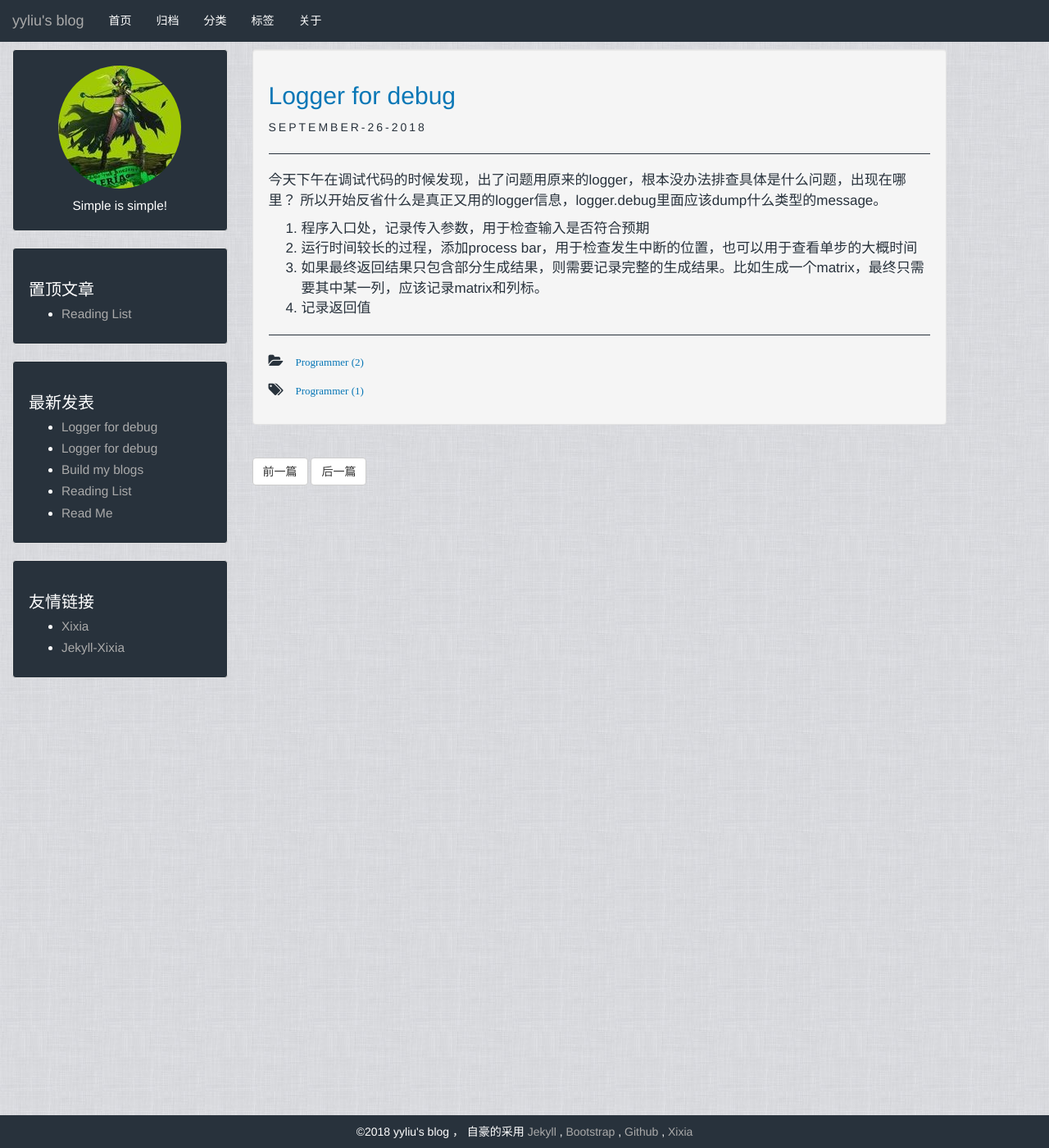
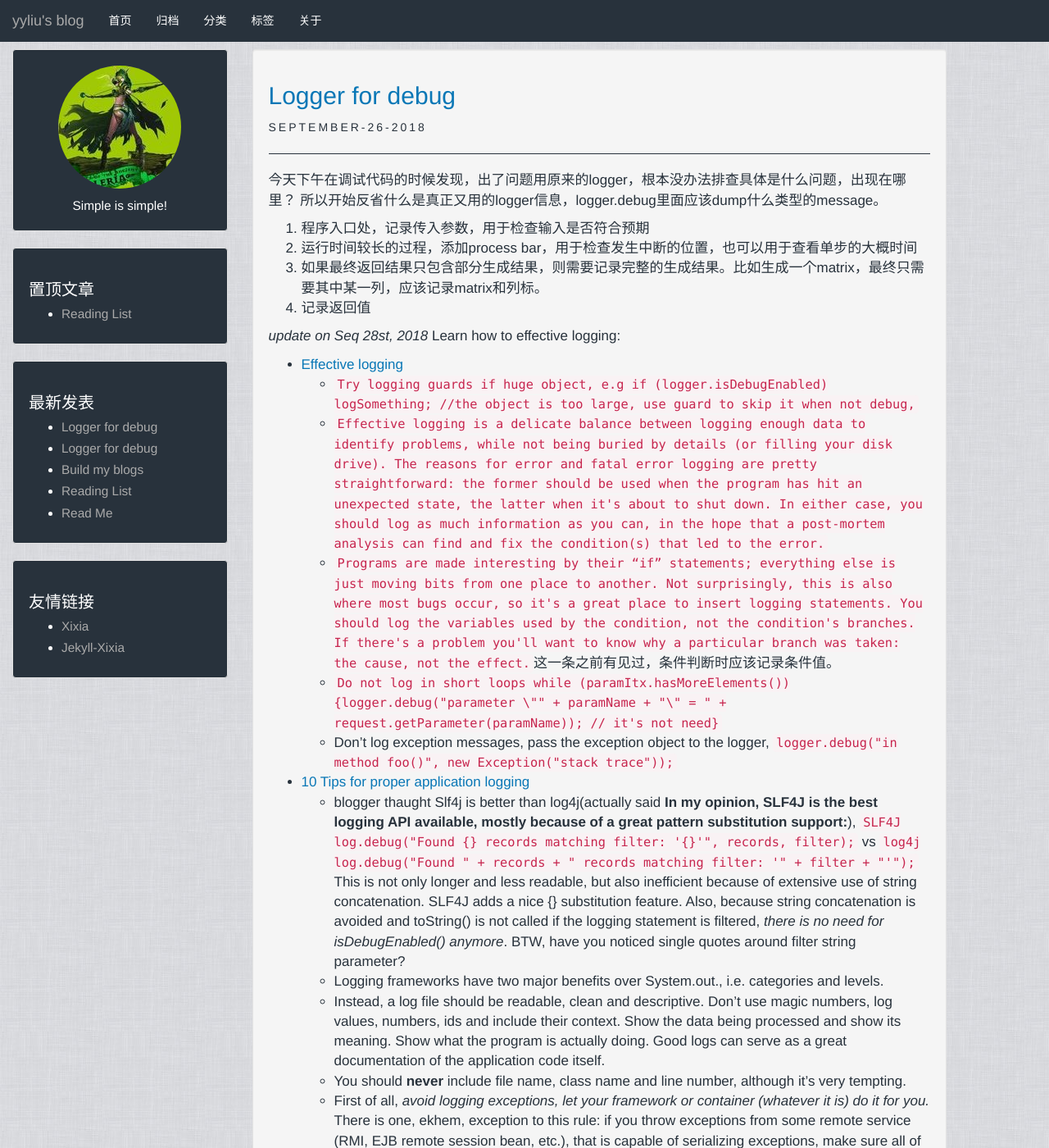
Before and after one commit to royss7/royss7.github.io, a Jekyll site: the page built from _posts/2018-09-26-Logger-debug.md, in a window 1280 px wide and 1400 px high. Shown: the whole window at 82% size. Built offline with Jekyll 4.4.1, drawn with Linux system fonts in a browser that asks for light colours; some of the changed text lies outside the part shown.

Commit message:
feat(2018-09-26-Logger-debug.md): add new effective logger

```diff
--- a/_posts/2018-09-26-Logger-debug.md
+++ b/_posts/2018-09-26-Logger-debug.md
@@ -13,3 +13,20 @@ description: poerfull logger in debug
 2. 运行时间较长的过程，添加process bar，用于检查发生中断的位置，也可以用于查看单步的大概时间
 3. 如果最终返回结果只包含部分生成结果，则需要记录完整的生成结果。比如生成一个matrix，最终只需要其中某一列，应该记录matrix和列标。
 4. 记录返回值
+
+_update on Seq 28st, 2018_
+Learn how to effective logging:
+- [Effective logging](http://www.kdgregory.com/index.php?page=java.logging)
+  - `Try logging guards if huge object, e.g if (logger.isDebugEnabled) logSomething; //the object is too large, use guard to skip it when not debug,`
+  - `Effective logging is a delicate balance between logging enough data to identify problems, while not being buried by details (or filling your disk drive). The reasons for error and fatal error logging are pretty straightforward: the former should be used when the program has hit an unexpected state, the latter when it's about to shut down. In either case, you should log as much information as you can, in the hope that a post-mortem analysis can find and fix the condition(s) that led to the error.`
+  - `Programs are made interesting by their “if” statements; everything else is just moving bits from one place to another. Not surprisingly, this is also where most bugs occur, so it's a great place to insert logging statements. You should log the variables used by the condition, not the condition's branches. If there's a problem you'll want to know why a particular branch was taken: the cause, not the effect.`这一条之前有见过，条件判断时应该记录条件值。
+  - `Do not log in short loops while (paramItx.hasMoreElements()){logger.debug("parameter \"" + paramName + "\" = " + request.getParameter(paramName)); // it's not need}`
+  - Don't log exception messages, pass the exception object to the logger, `logger.debug("in method foo()", new Exception("stack trace"));`
+
+- [10 Tips for proper application logging](https://www.javacodegeeks.com/2011/01/10-tips-proper-application-logging.html)
+  - blogger thaught Slf4j is better than log4j(actually said **In my opinion, SLF4J is the best logging API available, mostly because of a great pattern substitution support:**), `SLF4J log.debug("Found {} records matching filter: '{}'", records, filter);` vs `log4j log.debug("Found " + records + " records matching filter: '" + filter + "'");` This is not only longer and less readable, but also inefficient because of extensive use of string concatenation. SLF4J adds a nice {} substitution feature. Also, because string concatenation is avoided and toString() is not called if the logging statement is filtered, _there is no need for isDebugEnabled() anymore_. BTW, have you noticed single quotes around filter string parameter?
+  - Logging frameworks have two major benefits over System.out., i.e. categories and levels.
+  - Instead, a log file should be readable, clean and descriptive. Don’t use magic numbers, log values, numbers, ids and include their context. Show the data being processed and show its meaning. Show what the program is actually doing. Good logs can serve as a great documentation of the application code itself.
+  - You should **never** include file name, class name and line number, although it’s very tempting.
+  - First of all, _avoid logging exceptions, let your framework or container (whatever it is) do it for you._ There is one, ekhem, exception to this rule: if you throw exceptions from some remote service (RMI, EJB remote session bean, etc.), that is capable of serializing exceptions, make sure all of them are available to the client (are part of the API). Otherwise the client will receive NoClassDefFoundError: SomeFancyException instead of the “true” error. Don’t include exception message(it will make confused), as it will be printed automatically after the log statement, preceding stack trace.
+  -
```
